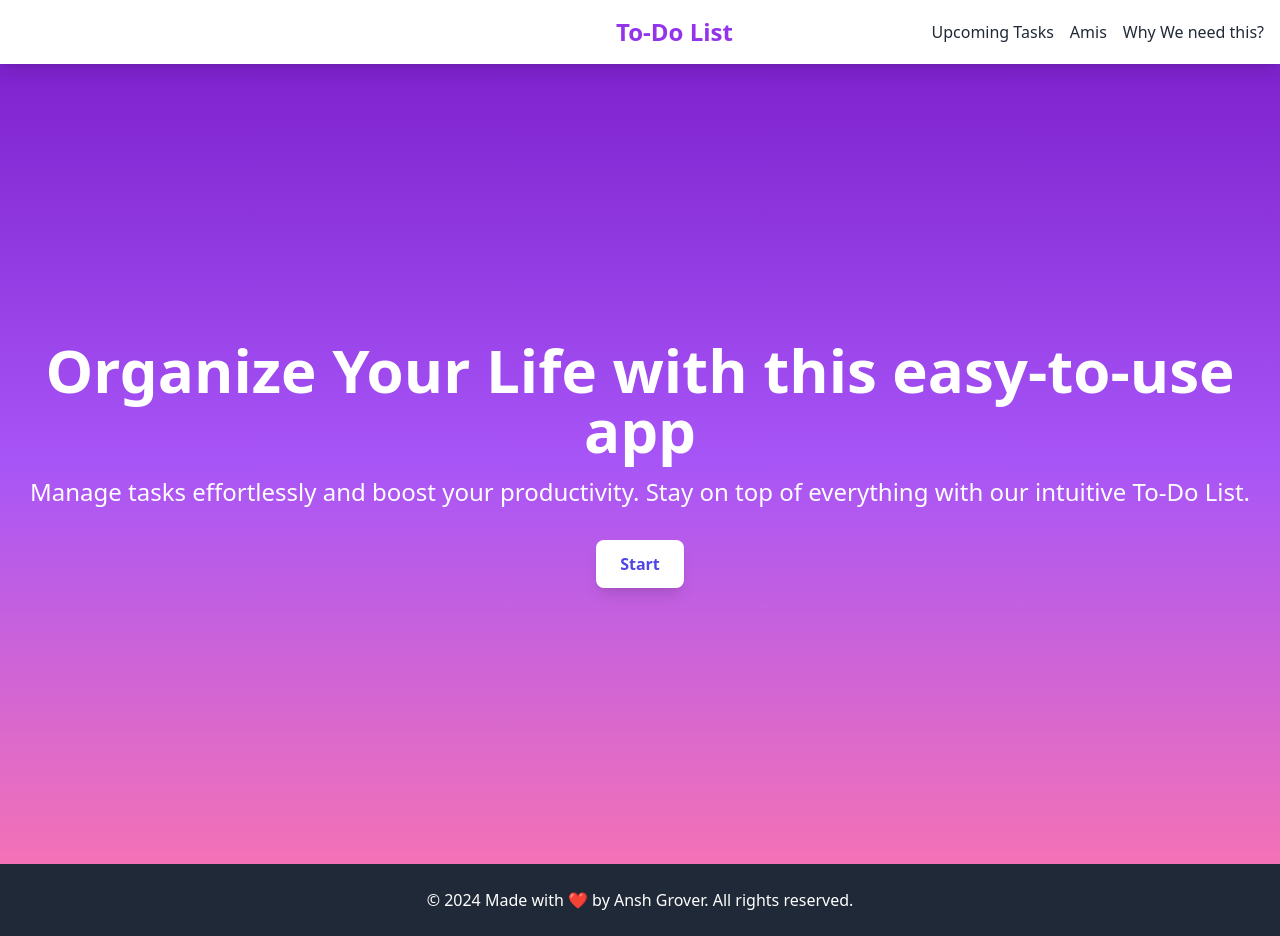
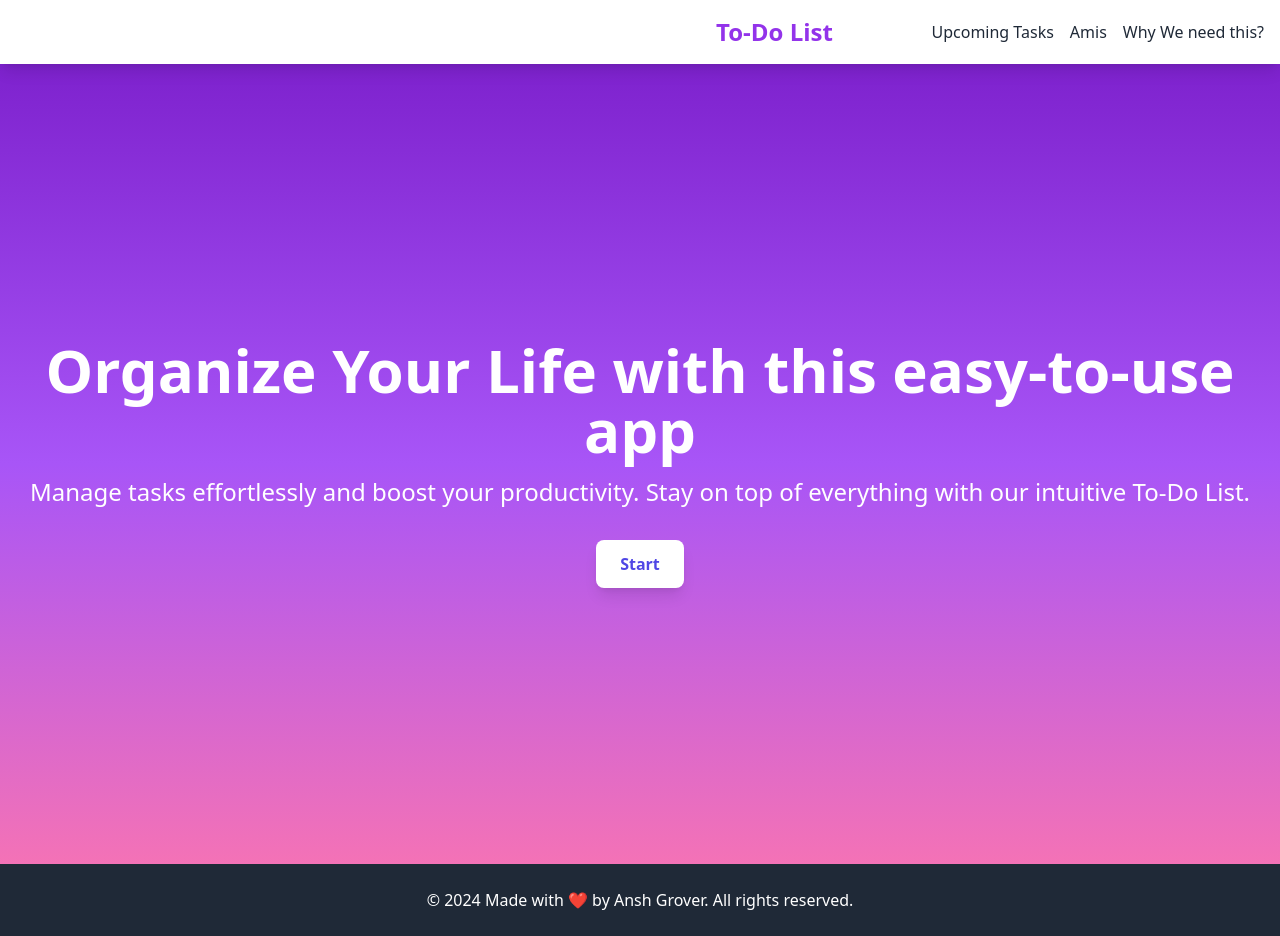
Before and after one commit to GeneJosie/ApplicationTODO, a plain HTML site: page index.html in a window 1280 px wide. Drawn offline with nearby package versions, Linux system fonts and the light colour scheme.

Commit message:
j'ai deplace To-Do List 700px vers la droite

```diff
--- a/index.html
+++ b/index.html
@@ -8,7 +8,7 @@
     <script src="https://cdn.tailwindcss.com"></script>
     <style>
       .move-left {
-        margin-left: 600px; /* Décalage de 200px vers la gauche */
+        margin-left: 700px; /* Décalage de 200px vers la gauche */
       }
     </style>
   </head>
```
